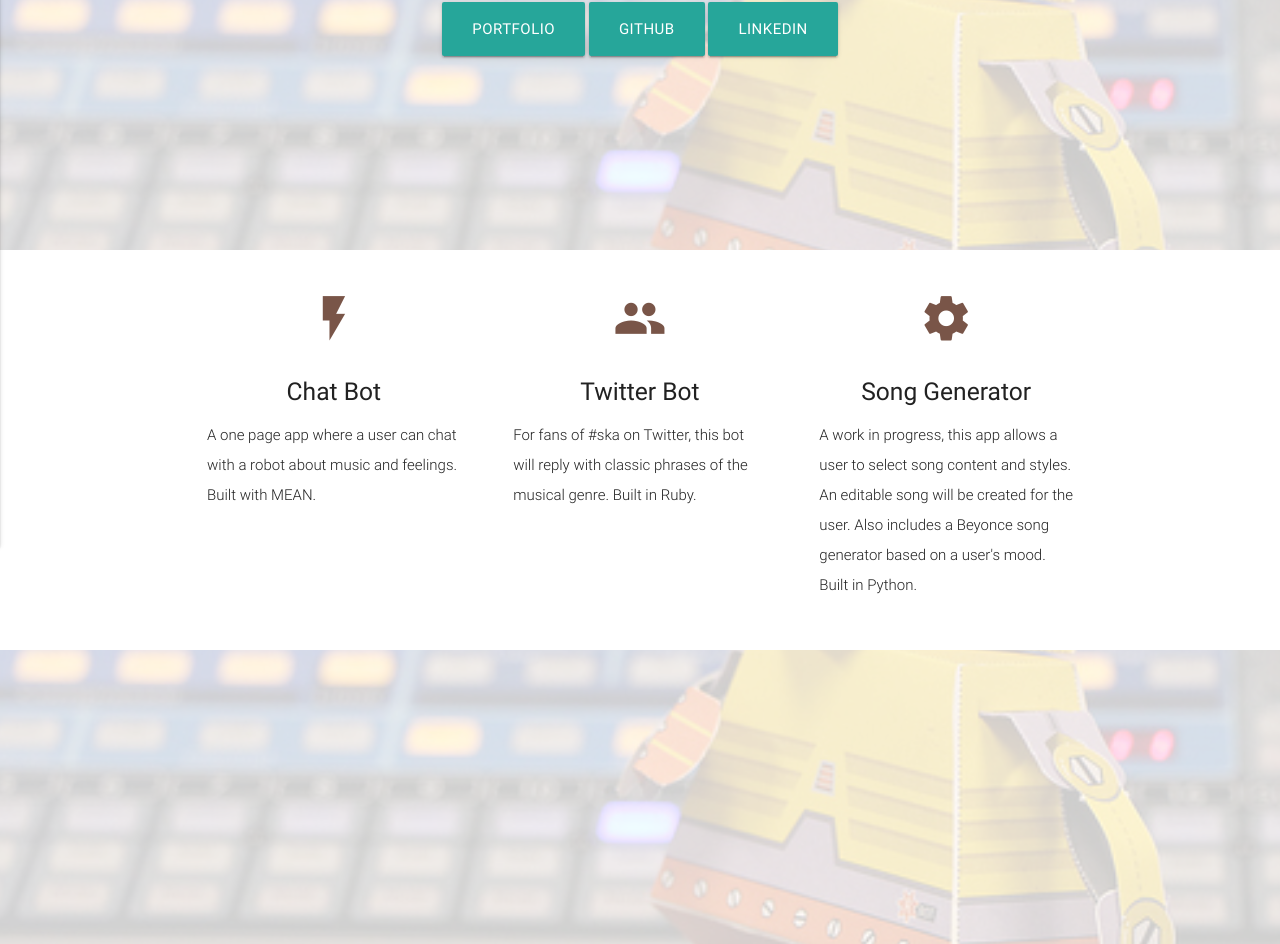
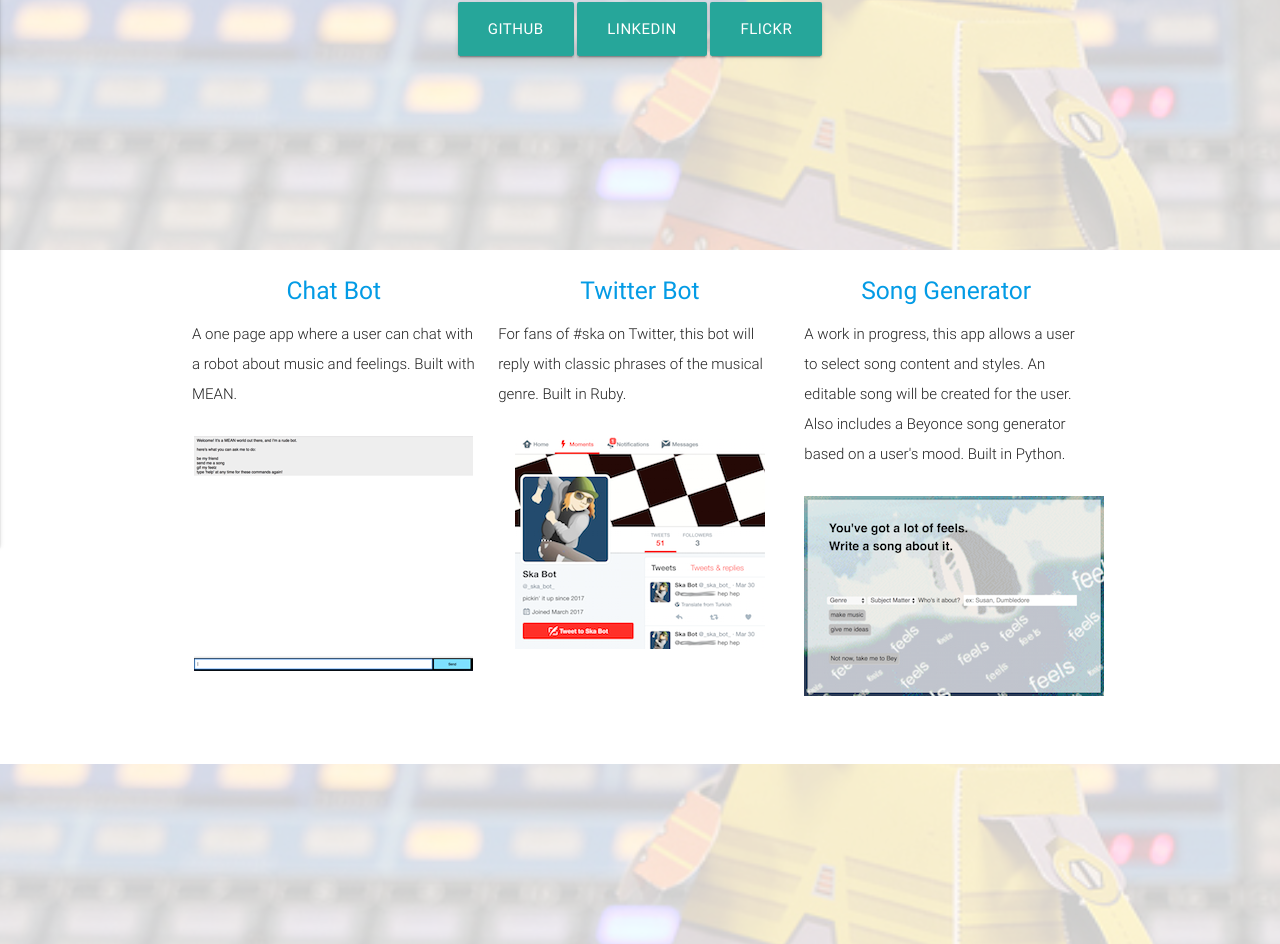
Before and after one commit to rudietuesdays/rae_site, a website: page client/index.html in a window 1280 px wide. Shown: the part 314-1258 px from the top of the page. Drawn offline with nearby package versions, Linux system fonts and the light colour scheme; some packages are replaced by stand-ins of ours.

Commit message:
modify website css

```diff
--- a/client/partials/welcome.html
+++ b/client/partials/welcome.html
@@ -11,9 +11,9 @@
         <h1 class="header center teal-text text-lighten-2">A. Rae Gaines</h1>
 				<h3 class="header center teal-text text-lighten-2">Full Stack Developer | Multimedia Producer</h3>
         <div class="row center">
-          <a href="#!" id="download-button" class="btn-large waves-effect waves-light teal lighten-1">Portfolio</a>
 					<a href="https://github.com/rudietuesdays/" id="download-button" class="btn-large waves-effect waves-light teal lighten-1">GitHub</a>
 					<a href="https://www.linkedin.com/in/againes/" id="download-button" class="btn-large waves-effect waves-light teal lighten-1">LinkedIn</a>
+					<a href="https://www.flickr.com/photos/manda_face" id="download-button" class="btn-large waves-effect waves-light teal lighten-1">Flickr</a>
         </div>
         <br><br>
 
@@ -29,30 +29,21 @@
       <!--   Icon Section   -->
       <div class="row">
         <div class="col s12 m4">
-          <div class="icon-block">
-            <h2 class="center brown-text"><i class="material-icons">flash_on</i></h2>
-            <h5 class="center">Chat Bot</h5>
-
-            <p class="light">A one page app where a user can chat with a robot about music and feelings. Built with MEAN.</p>
-          </div>
+          <h5 class="center"><a href="https://github.com/rudietuesdays/MEAN_chatbot">Chat Bot</a></h5>
+          <p class="light">A one page app where a user can chat with a robot about music and feelings. Built with MEAN.</p>
+					<h2 class="center projects"><img src="imgs/rude_bot_tiny.gif" alt=""></i></h2>
         </div>
 
         <div class="col s12 m4">
-          <div class="icon-block">
-            <h2 class="center brown-text"><i class="material-icons">group</i></h2>
-            <h5 class="center">Twitter Bot</h5>
-
-            <p class="light">For fans of #ska on Twitter, this bot will reply with classic phrases of the musical genre. Built in Ruby.</p>
-          </div>
+					<h5 class="center"><a href="https://github.com/rudietuesdays/twitter_skabot">Twitter Bot</a></h5>
+					<p class="light">For fans of #ska on Twitter, this bot will reply with classic phrases of the musical genre. Built in Ruby.</p>
+          <h2 class="center projects"><img src="imgs/ska_bot_small.png" alt=""></h2>
         </div>
 
         <div class="col s12 m4">
-          <div class="icon-block">
-            <h2 class="center brown-text"><i class="material-icons">settings</i></h2>
-            <h5 class="center">Song Generator</h5>
-
-            <p class="light">A work in progress, this app allows a user to select song content and styles. An editable song will be created for the user. Also includes a Beyonce song generator based on a user's mood. Built in Python.</p>
-          </div>
+          <h5 class="center"><a href="https://github.com/rudietuesdays/song_generator">Song Generator</a></h5>
+          <p class="light">A work in progress, this app allows a user to select song content and styles. An editable song will be created for the user. Also includes a Beyonce song generator based on a user's mood. Built in Python.</p>
+					<h2 class="center brown-text"><img src="imgs/feels_ocean.png" alt=""></h2>
         </div>
       </div>
 
@@ -76,7 +67,7 @@
         <div class="col s12 center">
           <h3><i class="mdi-content-send brown-text"></i></h3>
           <h4>Contact</h4>
-          <p class="left-align light">Send me a message.</p>
+          <p class="left-align light">For questions, comments, project ideas, collaborations, or to connect and say hi, send me a message at <a href="mailto:me@raegaines.com">me [at] raegaines [dot] com</a>.</p>
         </div>
       </div>
 
```
Also changed, not shown: client/imgs/feels_ocean.png (added), client/imgs/rude_bot_large.gif (added), client/imgs/rude_bot_small.gif (added), client/imgs/rude_bot_tiny.gif (added), client/imgs/ska_bot.png (added), client/imgs/ska_bot_small.png (added).
